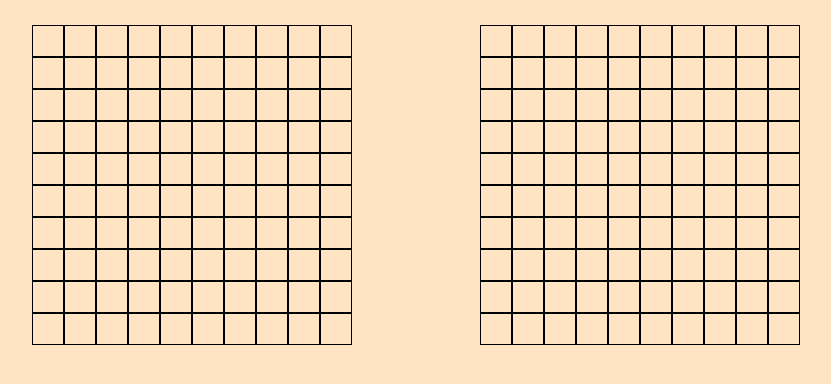
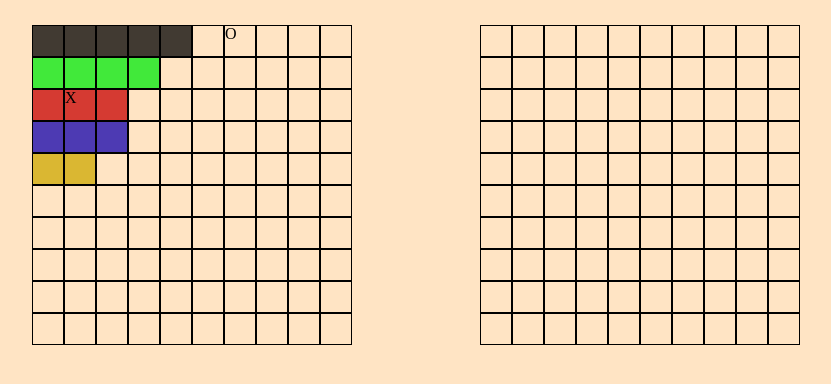
Before and after one commit to cblaylock18/battleship, a website built with webpack: page src/index.html in a window 1280 px wide. Shown: the whole page, without its empty margins (224-1055 px from the left). Built offline with nearby package versions, Linux system fonts and the light colour scheme.

Commit message:
feat: add ships to the DOM, add hits and misses to DOM

```diff
--- a/src/DOM.js
+++ b/src/DOM.js
@@ -8,11 +8,7 @@ class DOM {
       playerBoard = document.querySelector(".playerTwo");
     }
 
-    playerBoard = Array.from(playerBoard.children);
-
-    const shipLocations = this.combineCoordinates(
-      player.gameboard.listShipLocations(),
-    );
+    const shipLocations = player.gameboard.listGridCellsWithAssociatedShip();
     const hits = this.combineCoordinates(player.gameboard.hits);
     const misses = this.combineCoordinates(player.gameboard.misses);
 
@@ -22,22 +18,30 @@ class DOM {
   }
 
   static renderShips(shipLocations, board) {
-    // need to use logic here to say the first 5 points are a ship, next 4 are a ship, next 3, next 3, and last 2
-    // maybe a better way to do this if change backend logic somewhere?
-    board.forEach((gametile) => {
-      const coordinateData = gametile.dataset.coordinate;
+    shipLocations.forEach((shipLocation) => {
+      const gridCell = board.querySelector(
+        `[data-coordinate="${shipLocation[0]}"]`,
+      );
 
-      for (let i = 0; i < 5; i++) {
-        if (coordinateData === shipLocations[i]) {
-          gametile.classList.add("carrier");
-        }
-      }
+      gridCell.classList.add(`${shipLocation[1]}`);
     });
   }
 
-  static renderHits(hits, board) {}
+  static renderHits(hits, board) {
+    hits.forEach((hit) => {
+      const gridCell = board.querySelector(`[data-coordinate="${hit}"]`);
 
-  static renderMisses(misses, board) {}
+      gridCell.classList.add("hit");
+    });
+  }
+
+  static renderMisses(misses, board) {
+    misses.forEach((miss) => {
+      const gridCell = board.querySelector(`[data-coordinate="${miss}"]`);
+
+      gridCell.classList.add("miss");
+    });
+  }
 
   static combineCoordinates(array) {
     let newArray = [];
--- a/src/classes.js
+++ b/src/classes.js
@@ -101,11 +101,11 @@ class Gameboard {
     });
 
     this[shipType].coordinates = shipCoordinates;
-    // update DOM for ship location
   }
 
   receiveAttack(letterCoordinate, numberCoordinate) {
     const shipTypes = this.listShipTypes();
+    let hit = false;
 
     shipTypes.forEach((ship) => {
       this[ship].coordinates.forEach((coordinate) => {
@@ -114,23 +114,42 @@ class Gameboard {
           coordinate[1] === numberCoordinate
         ) {
           this.hits.push([letterCoordinate, numberCoordinate]);
-          //   update DOM for hit
           this[ship].ship.hit();
+          hit = true;
           return;
         }
       });
     });
 
-    this.misses.push([letterCoordinate, numberCoordinate]);
-    // update DOM for miss
+    if (hit === false) {
+      this.misses.push([letterCoordinate, numberCoordinate]);
+    }
   }
 
   listShipLocations() {
-    return this.carrier.coordinates
-      .concat(this.battleship.coordinates)
-      .concat(this.cruiser.coordinates)
-      .concat(this.submarine.coordinates)
-      .concat(this.destroyer.coordinates);
+    let shipLocations = [];
+
+    this.listShipTypes().forEach((ship) => {
+      shipLocations = shipLocations.concat(this[ship].coordinates);
+    });
+
+    return shipLocations;
+  }
+
+  listGridCellsWithAssociatedShip() {
+    let shipLocations = [];
+
+    this.listShipTypes().forEach((ship) => {
+      const length = this[ship].ship.length;
+
+      for (let i = 0; i < length; i++) {
+        shipLocations.push([
+          [this[ship].coordinates[i][0] + this[ship].coordinates[i][1]],
+          ship,
+        ]);
+      }
+    });
+    return shipLocations;
   }
 
   listShipTypes() {
--- a/src/index.js
+++ b/src/index.js
@@ -17,4 +17,7 @@ playerTwo.gameboard.placeShip("C", 1, "horizontal", "cruiser");
 playerTwo.gameboard.placeShip("D", 1, "horizontal", "submarine");
 playerTwo.gameboard.placeShip("E", 1, "horizontal", "destroyer");
 
+playerOne.gameboard.receiveAttack("A", 7);
+playerOne.gameboard.receiveAttack("C", 2);
+
 DOM.renderBoard(playerOne, 1);
--- a/src/style.css
+++ b/src/style.css
@@ -150,3 +150,39 @@ body {
   min-height: 30px;
   border: 1px solid black;
 }
+
+.carrier {
+  background-color: rgba(0, 0, 0, 0.747);
+}
+
+.battleship {
+  background-color: rgba(0, 235, 12, 0.747);
+}
+
+.cruiser {
+  background-color: rgba(199, 0, 0, 0.747);
+}
+
+.submarine {
+  background-color: rgba(17, 0, 173, 0.747);
+}
+
+.destroyer {
+  background-color: rgba(206, 168, 0, 0.747);
+}
+
+.hit {
+  position: relative;
+}
+
+.hit::after {
+  content: "X";
+}
+
+.miss {
+  position: relative;
+}
+
+.miss::after {
+  content: "O";
+}
```
